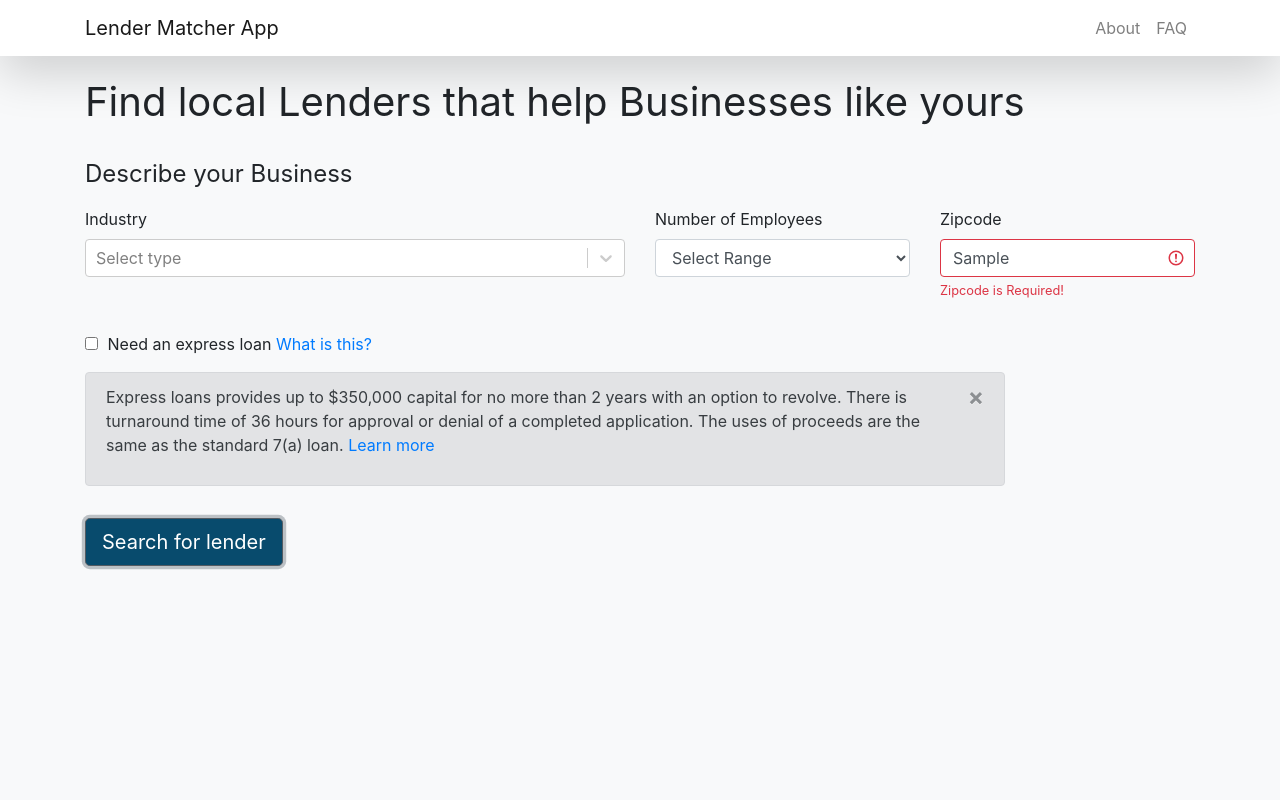
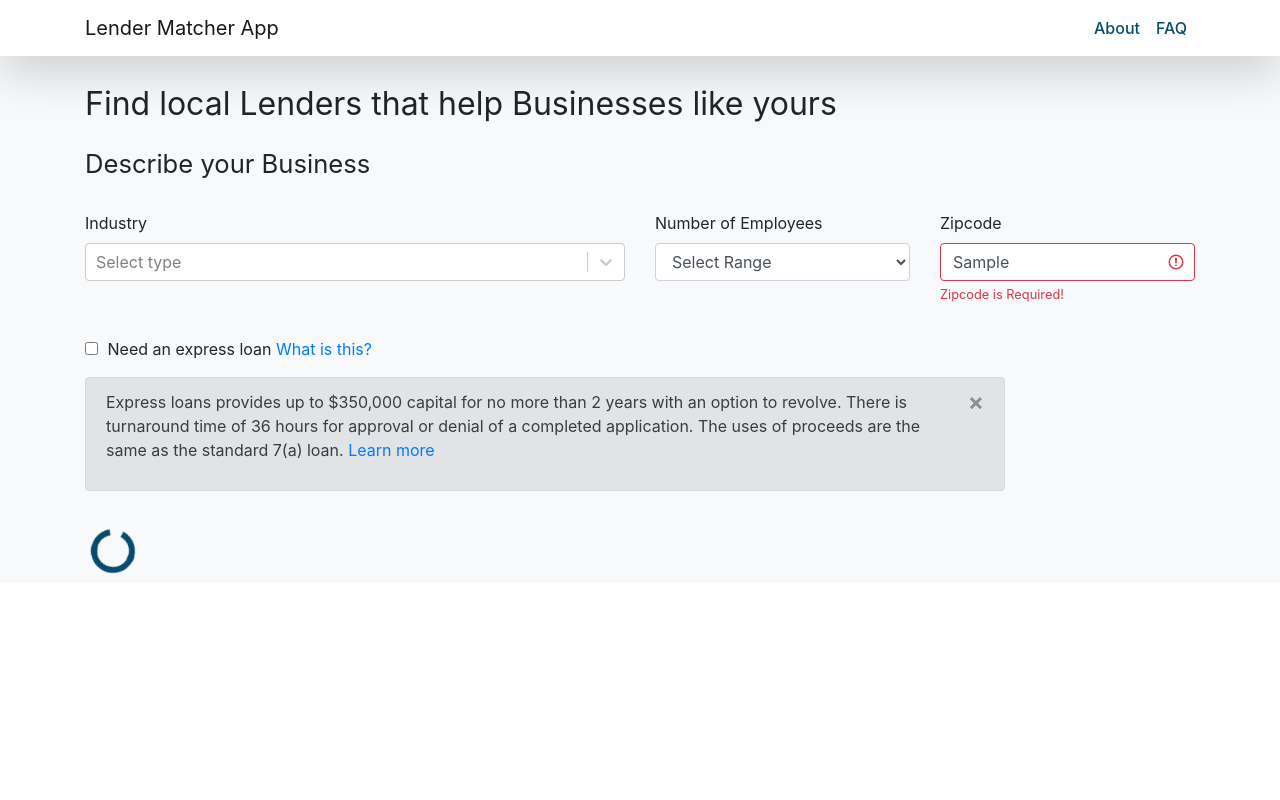
Before and after one commit to chavda-bhavik/lender-matcher-v2, a React (Create React App) app: page / in a window 1280 px wide. Both pictures are taken after typing "Sample" into the empty fields and a click on the button "Search for lender". Shown: the top 800 px of the page. Built offline with nearby package versions, Linux system fonts and the light colour scheme; no server answers.

Commit message:
Added Loading, Change Fetch Algorithm, Added matching criteria in List component

```diff
--- a/src/App.css
+++ b/src/App.css
@@ -1,9 +1,33 @@
 .bg-dark-blue {
   background-color: #084b6d !important;
 }
-section {
+.section {
   height: 100vh;
   min-height: 40rem;
   padding-top: 4.5rem;
   padding-bottom: 0;
 }
+.app-section {
+  height: 100vh;
+  min-height: 40rem;
+  padding-top: 5.5rem;
+  padding-bottom: 0;
+}
+.faq-section {
+  padding-top: 3rem;
+  padding-bottom: 1.5rem;
+}
+.about-section {
+  padding-top: 3rem;
+  padding-bottom: 2rem;
+}
+a:hover {
+  cursor: pointer;
+}
+.nav-link {
+  color: #084b6d !important;
+  font-weight: 500;
+}
+.nav-link .active {
+  font-weight: 600;
+}
--- a/src/components/AboutComponent.js
+++ b/src/components/AboutComponent.js
@@ -3,7 +3,7 @@ import { Container,Row,Col } from "reactstrap";
 import './AboutComponent.css'
 const About = (props) => {
     return (
-        <section className="bg-light" id="about" style={{'marginTop':'300px'}}>
+        <section className="about-section bg-light" id="about" style={{'marginTop':'300px'}}>
             <Container>
                 <Row>
                     <Col xs={11} md={9}>
--- a/src/components/FAQComponent.js
+++ b/src/components/FAQComponent.js
@@ -3,7 +3,7 @@ import { Container,Row,Col } from "reactstrap";
 import './AboutComponent.css'
 const FAQ = (props) => {
     return (
-        <section className="bg-light" id="faq">
+        <section className="faq-section bg-light" id="faq">
             <Container>
                 <h2 className="my-3">FAQ</h2>
                 <hr className="divider light mb-3" />
--- a/src/components/MainComponent/FormComponent.css
+++ b/src/components/MainComponent/FormComponent.css
@@ -1,25 +1,22 @@
 .form-section {
-    height: 100vh;
-    min-height: 40rem;
-    padding-top: 4.5rem;
-    padding-bottom: 0;
+    padding: 5rem 0 0 0;
 }
 .PageHeading {
-    font-size: 2.5rem!important;
-    margin: 0px 0px 24px
+    font-size: 2rem!important;
+    margin: 0px 0px 17px
 }
 .PageSubHeading {
-    font-size: 1.5rem!important;
-    margin: 0px 0px 15px
+    font-size: 1.6rem!important;
+    margin: 0px 0px 12px
 }
 
 @media (pointer:coarse) {
     .PageHeading {
-        font-size: 1.7rem!important;
+        font-size: 1.4rem!important;
         margin: 0px 0px 10px
     }
     .PageSubHeading {
-        font-size: 1.5rem!important;
-        margin: 0px 0px 10px
+        font-size: 1.1rem!important;
+        margin: 0px 0px 8px
     }
 }
--- a/src/components/MainComponent/FormComponent.js
+++ b/src/components/MainComponent/FormComponent.js
@@ -2,6 +2,7 @@ import React, { useState } from 'react'
 import * as utils from '../../utils/data'
 import Select from 'react-select';
 import './FormComponent.css'
+import Loading from './Loading';
 
 import { Form, Row, Col, FormGroup, Label, Input, Button, FormFeedback, Alert } from "reactstrap";
 
@@ -16,7 +17,7 @@ const FormComponent = (props) => {
     const [isZipcodeValid, setIsZipcodeValid] = useState(true);
     const [zipcodeError, setZipcodeError] = useState("")
     const [alertVisible, setAlertVisible] = useState(true);
-
+    const [errorAlertVisible, setErrorAlertVisible] = useState(false);
 
     const zipcodeChanged = (value) => {
         if(/^\d*$/.test(value) && value.length <= 6 && value.length >= 3) {
@@ -31,25 +32,47 @@ const FormComponent = (props) => {
         }
         setZipcode(value);
     }
-
     const submit = async () => {
+        // Zipcode Data retriving
         if(zipcode === "") {
             zipcodeChanged("");
+            return;
         }
-        let id = '1vA9L-u__7yvkByn2Oi8M_zBWP3DH0DlrHAwPBPEUxqI';
-        let query = createQuery();
+        setIsLoading(true);
 
-        //query = "select%20*%20where%20C%3D'10001'";
-        //console.log(query);
-        //console.log(zipcode, industry, employees, needExpressLoan);
-        let data = await fetchData(id, query);
-        console.log(data);
-        props.setList(data);
+        let us_zipcodes_id = '1gbtej3UZhL7TjZzXaegbCxg-K0P9Qgvl4UNYVsrgv6A';
+        let zipcodeQuery = createZipcodeFetchQuery();
+        let zipcodeData = await fetchData(us_zipcodes_id, zipcodeQuery);
+        if(zipcodeData.length === 0) {
+            setIsLoading(false);
+            setIsZipcodeValid(false);
+            setZipcodeError("No State Found! Try with Different ZipCode.")
+            return;
+        }
+
+        // Data Retriving based on Lat/Long
+        let lat = zipcodeData[0].c[3].v
+        let long = zipcodeData[0].c[4].v;
+        let lender_table_id = '1vA9L-u__7yvkByn2Oi8M_zBWP3DH0DlrHAwPBPEUxqI';
+        let lenderDataQuery = createLenderFetchQuery(lat, long);
+
+        let lenderData = await fetchData(lender_table_id, lenderDataQuery);
+        if(lenderData.length === 0) {
+            setIsLoading(false);
+            errorAlertVisible(true);
+            return;
+        }
+        setIsLoading(false);
+        props.setList(lenderData);
+        props.setMainIndustry(industry.value);
+        props.setMainEmployee(employees)
+        console.log("ended");
     }
-    const createQuery = () => {
+    const createLenderFetchQuery = (lat, long) => {
         let query = "select * where";
+        query += ` ${lat-10}>R and R<${lat+10} and ${long-10}>S and S<${long+10}`;
         // if(zipcode !== "") {
-        query += ` C>${parseInt(zipcode)-10000} and C<${parseInt(zipcode)+10000}`;
+        // query += ` C>${parseInt(zipcode)-10000} and C<${parseInt(zipcode)+10000}`;
         // }
         if(employees !== "") {
             if(employees === "100+") query += " G>100"
@@ -63,8 +86,12 @@ const FormComponent = (props) => {
         if(needExpressLoan) {
             query += ` and O=TRUE`
         }
-        console.log(query);
+        //console.log(query);
         return encodeURIComponent(query);
+    }
+    const createZipcodeFetchQuery = () => {
+        let query = `select * where A=${zipcode}`
+        return query;
     }
     const fetchData = async (id, query) => {
         let data = await fetch(`https://docs.google.com/spreadsheets/d/${id}/gviz/tq?tq=${query}`).then(data => data.text())
@@ -90,12 +117,23 @@ const FormComponent = (props) => {
             invalid
         />
     }
+    let processControl = <Button className="bg-dark-blue" onClick={() => submit()} size="lg">Search for lender</Button>
+    if(isLoading) {
+        processControl = <Loading />
+    }
     return (
-        <section className="bg-light" id="app">
+        <section className="form-section bg-light">
             <div className="container">
                 <p className="PageHeading">Find local Lenders that help Businesses like yours</p>
                 <p className="PageSubHeading">Describe your Business</p>
                 <Form>
+                    <Row className="p-0 mb-3">
+                        <Col xs={12} md={10}>
+                            <Alert color="danger" isOpen={errorAlertVisible} toggle={() => setErrorAlertVisible(!errorAlertVisible)}>
+                                <p>No banks found! Please try with different Criteria.</p>
+                            </Alert>
+                        </Col>
+                    </Row>
                     <Row className="p-0 mb-3">
                         <Col xs={12} md={6}>
                             <FormGroup>
@@ -129,15 +167,6 @@ const FormComponent = (props) => {
                             </div>
                         </Col>
                     </Row>
-                    {/* <Row className="p-0 mb-3">
-                        <Col xs={12} md={9}>
-                            <FormGroup>
-                                <Label>Reason for Loan</Label>
-                                <Input type="text" placeholder="Write a Reason" />
-                            </FormGroup>
-                        </Col>
-                    </Row> */}
-
                     <Row className="p-0 mb-3">
                         <Col xs={12} md={10}>
                             <FormGroup check inline>
@@ -150,7 +179,6 @@ const FormComponent = (props) => {
                             </Label> */}
                         </Col>
                     </Row>
-
                     <Row className="p-0 mb-3">
                         <Col xs={12} md={10}>
                         <Alert color="secondary" isOpen={alertVisible} toggle={() => setAlertVisible(!alertVisible)}>
@@ -160,8 +188,7 @@ const FormComponent = (props) => {
                         </Alert>
                         </Col>
                     </Row>
-
-                    <Button className="bg-dark-blue" onClick={() => submit()} size="lg">Search for lender</Button>
+                    {processControl}
                 </Form>
             </div>
         </section>
--- /dev/null
+++ b/src/components/MainComponent/Loading.css
@@ -0,0 +1,35 @@
+.lds-ring {
+    display: inline-block;
+    position: relative;
+    width: 54px;
+    height: 54px;
+  }
+  .lds-ring div {
+    box-sizing: border-box;
+    display: block;
+    position: absolute;
+    width: 44px;
+    height: 44px;
+    margin: 6px;
+    border: 6px solid #084b6d;
+    border-radius: 50%;
+    animation: lds-ring 1.2s cubic-bezier(0.5, 0, 0.5, 1) infinite;
+    border-color: #084b6d transparent transparent transparent;
+  }
+  .lds-ring div:nth-child(1) {
+    animation-delay: -0.45s;
+  }
+  .lds-ring div:nth-child(2) {
+    animation-delay: -0.3s;
+  }
+  .lds-ring div:nth-child(3) {
+    animation-delay: -0.15s;
+  }
+  @keyframes lds-ring {
+    0% {
+      transform: rotate(0deg);
+    }
+    100% {
+      transform: rotate(360deg);
+    }
+  }
--- /dev/null
+++ b/src/components/MainComponent/Loading.js
@@ -0,0 +1,14 @@
+import React from 'react';
+
+import './Loading.css';
+
+const Loading = () => (
+  <div className="lds-ring">
+    <div />
+    <div />
+    <div />
+    <div />
+  </div>
+);
+
+export default Loading;
--- a/src/components/MainComponent/MainComponent.js
+++ b/src/components/MainComponent/MainComponent.js
@@ -5,9 +5,11 @@ import List from './ListComponent'
 
 const Main = (props) => {
     const [bankList, setBankList] = useState([]);
-    let content = <Form setList={setBankList} />
+    const [mainIndustry, setMainIndustry] = useState('')
+    const [mainEmployee, setMainEmployee] = useState('');
+    let content = <Form setList={setBankList} setMainIndustry={setMainIndustry} setMainEmployee={setMainEmployee} />
     if(bankList.length > 0) {
-        content = <List bankList={bankList} />
+        content = <List bankList={bankList} resetSearch={ () => setBankList([]) } industry={mainIndustry} employee={mainEmployee} />
     }
     return content
 }
--- a/src/components/NavbarComponent.js
+++ b/src/components/NavbarComponent.js
@@ -1,6 +1,6 @@
 import React, { useState } from 'react';
 import { Container, Collapse, Navbar, NavbarToggler } from 'reactstrap';
-import { Link, animateScroll as scroll} from "react-scroll";
+import { Link } from "react-scroll";
 
 const NavbarComponent = (props) => {
     const [isOpen, setIsOpen] = useState(false);
```
Also changed, not shown: src/components/MainComponent/ListComponent.css (+39 -3 lines), src/components/MainComponent/ListComponent.js (+28 -9 lines).
